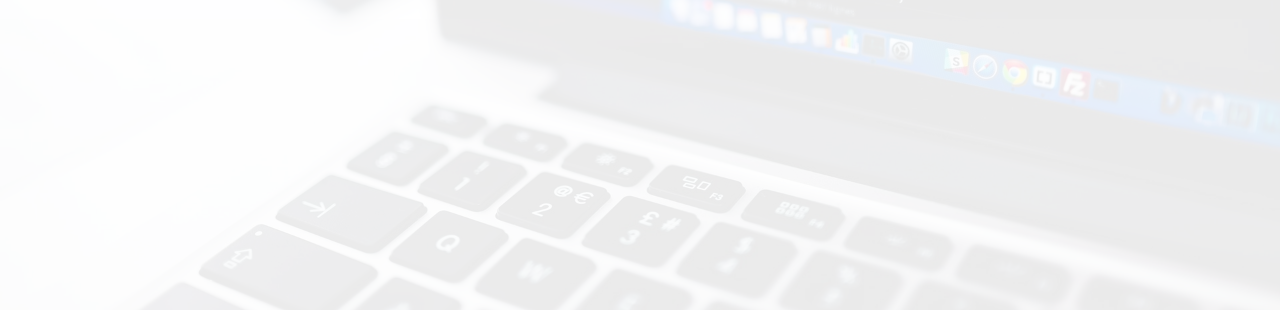
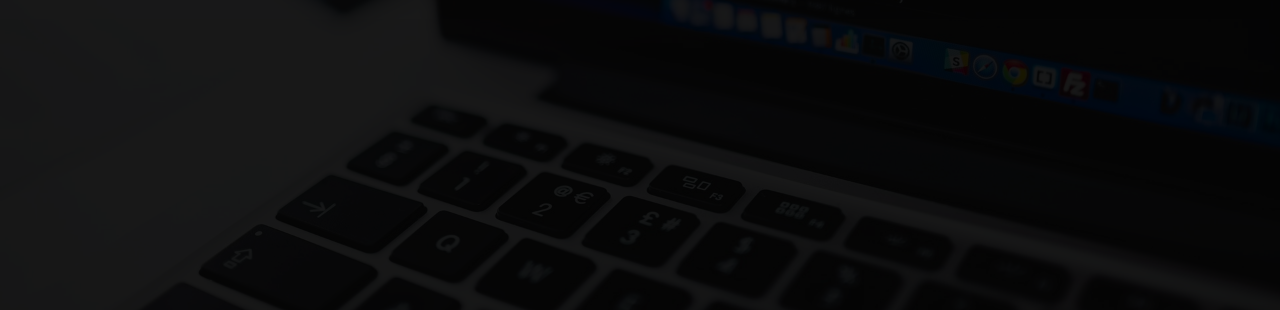
Before and after one commit to soorajks21/Porfolio, a website: page dist/index.html in a window 1280 px wide. Shown: the part 490-800 px from the top of the page. Drawn offline with Linux system fonts and the light colour scheme.

Commit message:
Changed background color

```diff
--- a/scss/_config.scss
+++ b/scss/_config.scss
@@ -1,4 +1,4 @@
-$primary-color: #fff;
+$primary-color: #000;
 $secondary-color: #eece1a;
 $show-home-image: true;
 $home-image: url(../img/background.jpg);
```
Also changed, not shown: dist/css/main.css.
